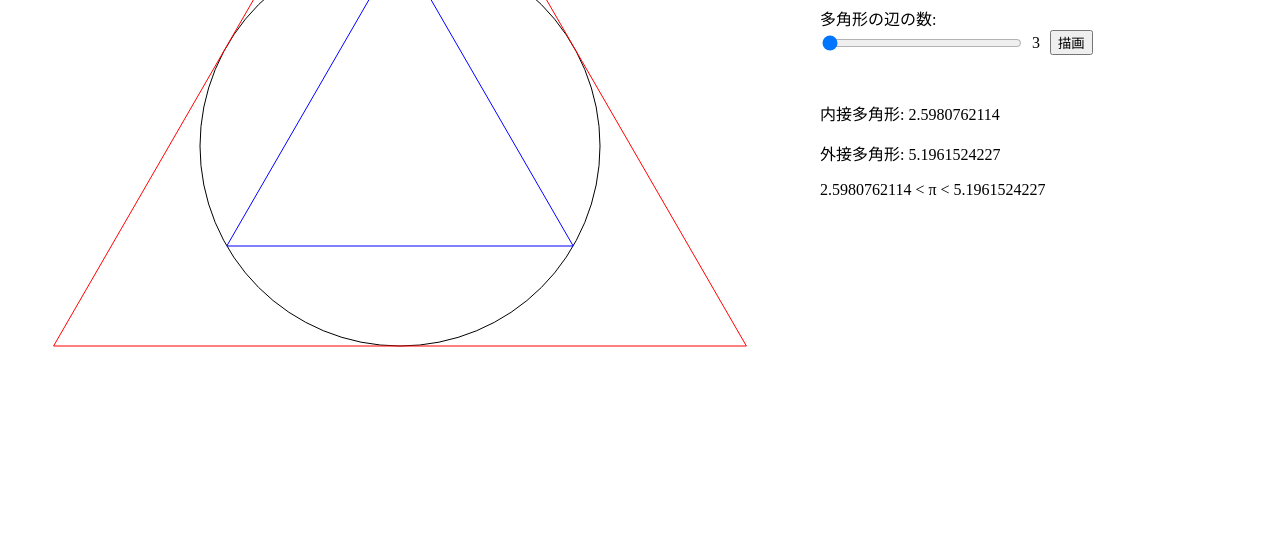
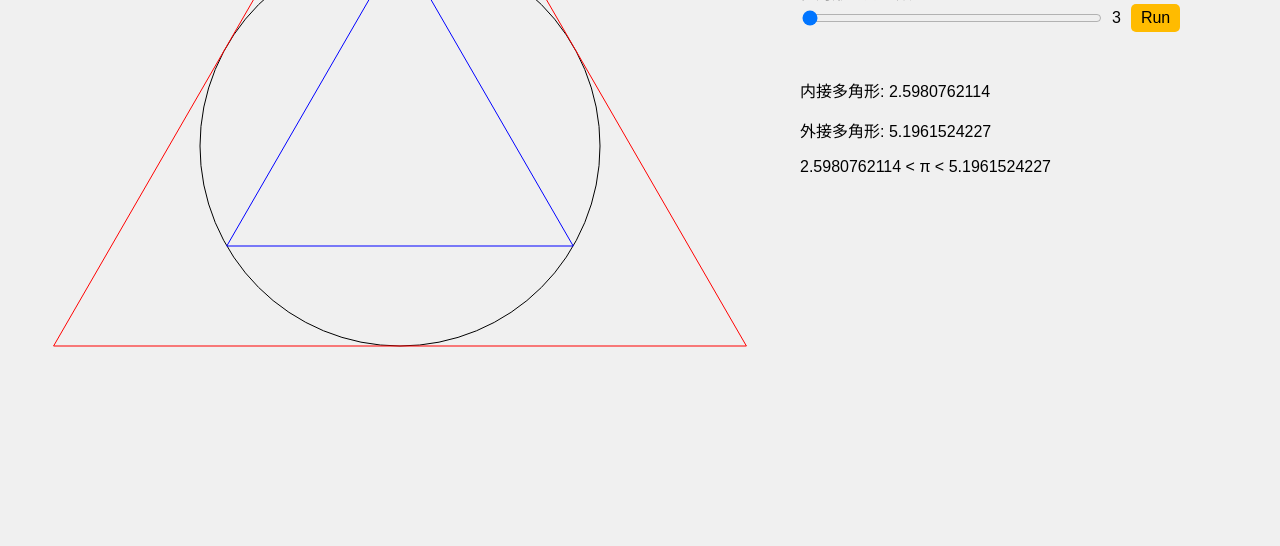
Before and after one commit to KEI0123/archimedes, a plain HTML site: page index.html in a window 1280 px wide. Shown: the part 329-875 px from the top of the page. Drawn offline with Linux system fonts and the light colour scheme.

Commit message:
update: updated graphics

```diff
--- a/index.html
+++ b/index.html
@@ -15,9 +15,9 @@
             <h1>Archimedes</h1>
             <label for="sidesSlider">多角形の辺の数: </label>
             <div class="control-group">
-                <input type="range" id="sidesSlider" min="3" max="100" value="3" step="1">
+                <input type="range" id="sidesSlider" min="3" max="10000" value="3" step="1">
                 <span id="sidesValue">3</span>
-                <button id="drawButton">描画</button>
+                <button id="drawButton">Run</button>
             </div>
             <div id="piValues">
                 <p id="inscribedPiValue">内接多角形: 計算中...</p>
--- a/styles.css
+++ b/styles.css
@@ -1,6 +1,8 @@
 body {
     display: flex;
     justify-content: flex-start;
+    font-family: Arial, sans-serif;
+    background-color: #f0f0f0;
     align-items: center;
     height: 100vh;
     margin: 0;
@@ -14,13 +16,12 @@ body {
 #polygonCanvas {
     margin-top: 150px;
     /* 上マージンをさらに増加 */
-    margin-right: 20px;
-    /* スライダーとキャンバスの間のスペース */
 }
 
 #controls {
     display: flex;
     flex-direction: column;
+    margin-bottom: 50px;
 }
 
 .control-group {
@@ -30,15 +31,22 @@ body {
 }
 
 #sidesSlider {
-    width: 200px;
-    /* スライダーの長さを調整 */
+    width: 300px;
     margin-right: 10px;
-    /* ボタンとの間隔を調整 */
 }
 
 #drawButton {
     margin-left: 10px;
-    /* ボタンの位置を調整 */
+    padding: 5px 10px;
+    font-size: 16px;
+    border-radius: 5px;
+    cursor: pointer;
+    border: none;
+    background-color: rgb(255, 187, 0);
+}
+
+#drawButton:hover {
+    background-color: rgb(255, 205, 66);
 }
 
 #piValues {
```
